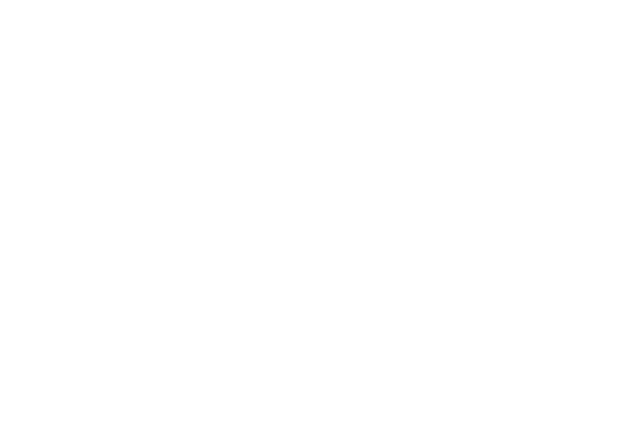
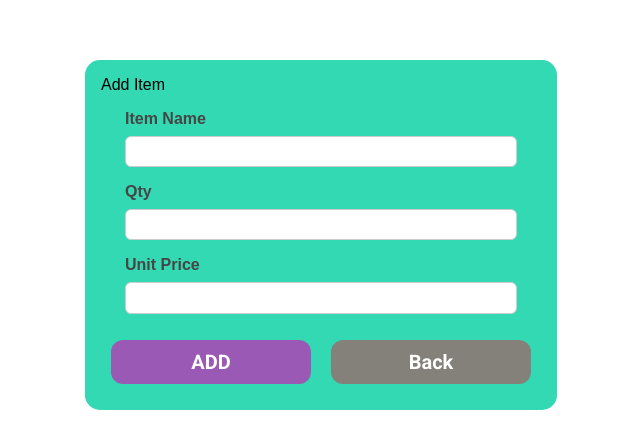
Before and after one commit to NaashNix/react-dashboard, a React (Create React App) app: page / in a window 1280 px wide. Shown: the part 788-1236 px from the top of the page, without its empty margins (319-959 px from the left). Before the commit the page ends 800 px from the top, so only its background shows below. Built offline with nearby package versions, Linux system fonts and the light colour scheme.

Commit message:
All done

```diff
--- a/src/App.js
+++ b/src/App.js
@@ -1,6 +1,7 @@
 import React, { useState } from 'react';
 import CustomerPage from './components/CustomerPage';
 import Dashboard from './components/Dashboard';
+import ItemForm from './components/ItemForm/ItemForm';
 
 
 function App() {
@@ -18,10 +19,15 @@
     setCsVisibility(false);
   }
 
+  const addItemClicked = () => {
+    console.log('sada')
+  }
+
   return (
     <div>
       <Dashboard onclick={appClicked} visibility={visibility} />
       <CustomerPage onclick={backButtonClicked} visibility={csVisibility} />
+      <ItemForm onclick={addItemClicked} />
     </div>
   );
 }
--- a/src/components/Dashboard.jsx
+++ b/src/components/Dashboard.jsx
@@ -1,6 +1,6 @@
-import React, { Fragment } from 'react';
+import React from 'react';
 import CountViewer from './CountViewer';
-import Form from './CustomerForm/Form';
+
 import classes from './Dashboard.module.css';
 import Button from './UI/Button';
 
@@ -22,7 +22,7 @@
 				<Button bgColor={"#F4891D"} onclick={props.onclick}>
 					ADD CUSTOMERS
 				</Button>
-				<Button bgColor={"#D80A90"}>ADD ITEMS</Button>
+				<Button bgColor={"#D80A90"} onclick={props.onclick} >ADD ITEMS</Button>
 			</div>
 
 		</div>
--- a/src/components/ItemForm/ItemForm.jsx
+++ b/src/components/ItemForm/ItemForm.jsx
@@ -1,13 +1,48 @@
 import React from 'react';
+import Input from '../CustomerForm/Input';
+import Button from '../UI/Button';
 
 import classes from './ItemForm.module.css';
 
-const ItemForm = () => {
+const ItemForm = (props) => {
    return (
-      <div>
+		<form>
+			<span className={classes.heading}>Add Item</span>
 
-      </div>
-   );
+			<div className={classes.inputGroup}>
+				<Input
+					isValid={true}
+					id={"itemName"}
+					label={"Item Name"}
+					type={"text"}
+				/>
+
+				<Input
+					isValid={true}
+					id={"qtyField"}
+					label={"Qty"}
+					type={"number"}
+				/>
+
+				<Input
+					isValid={true}
+					id={"unitPrice"}
+					label={"Unit Price"}
+					type={"text"}
+				/>
+			</div>
+			<Button
+				bgColor={"#9b59b6"}
+				children={"ADD"}
+
+			/>
+			<Button
+				bgColor={"#84817a"}
+				children={"Back"}
+				onclick={props.onclick}
+			/>
+		</form>
+	);
 }
 
 export default ItemForm;
```
